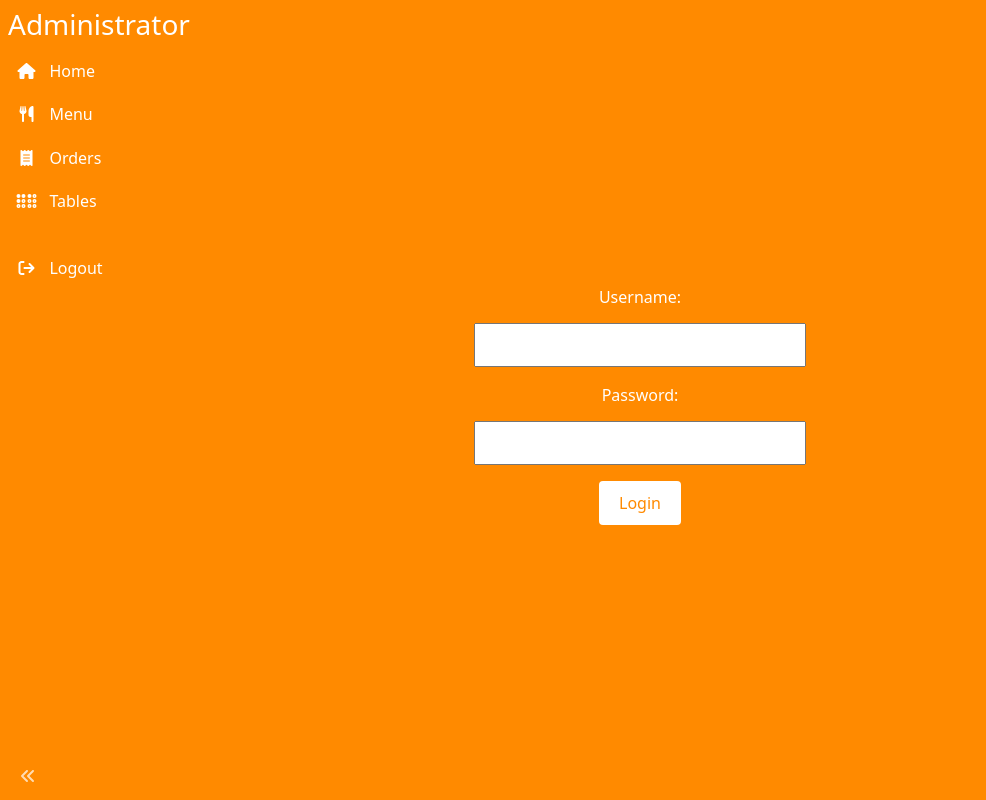
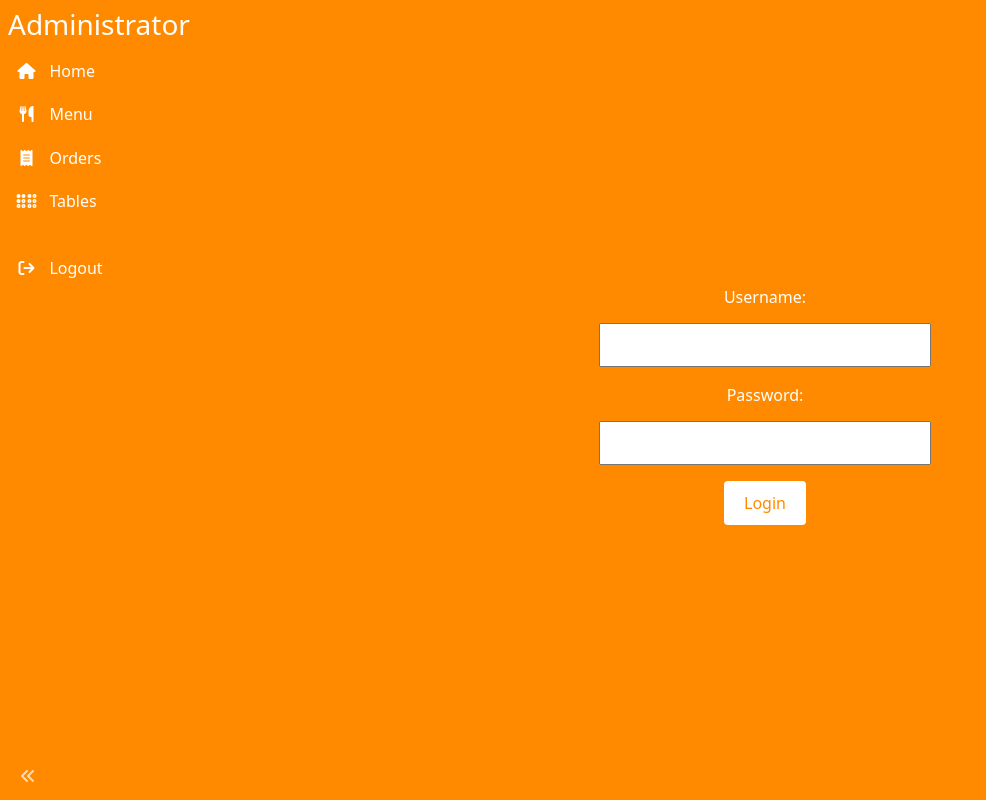
Before and after one commit to CennTT/restaurant-app, a Vue app: page / in a window 1280 px wide. Shown: the whole page, without its empty margins (0-986 px from the left). Built offline with nearby package versions, Linux system fonts and the light colour scheme.

Commit message:
Update App.vue

```diff
--- a/src/App.vue
+++ b/src/App.vue
@@ -21,7 +21,7 @@ export default {
 <template>
   <div>
     <Sidebar v-if="!isNonAdminView" />
-    <div :style="{ 'margin-left': dynamicMarginLeft }">
+    <div :style="{ 'margin-left': isNonAdminView ? '0' : sidebarWidth }">
       <router-view />
     </div>
   </div>
```
